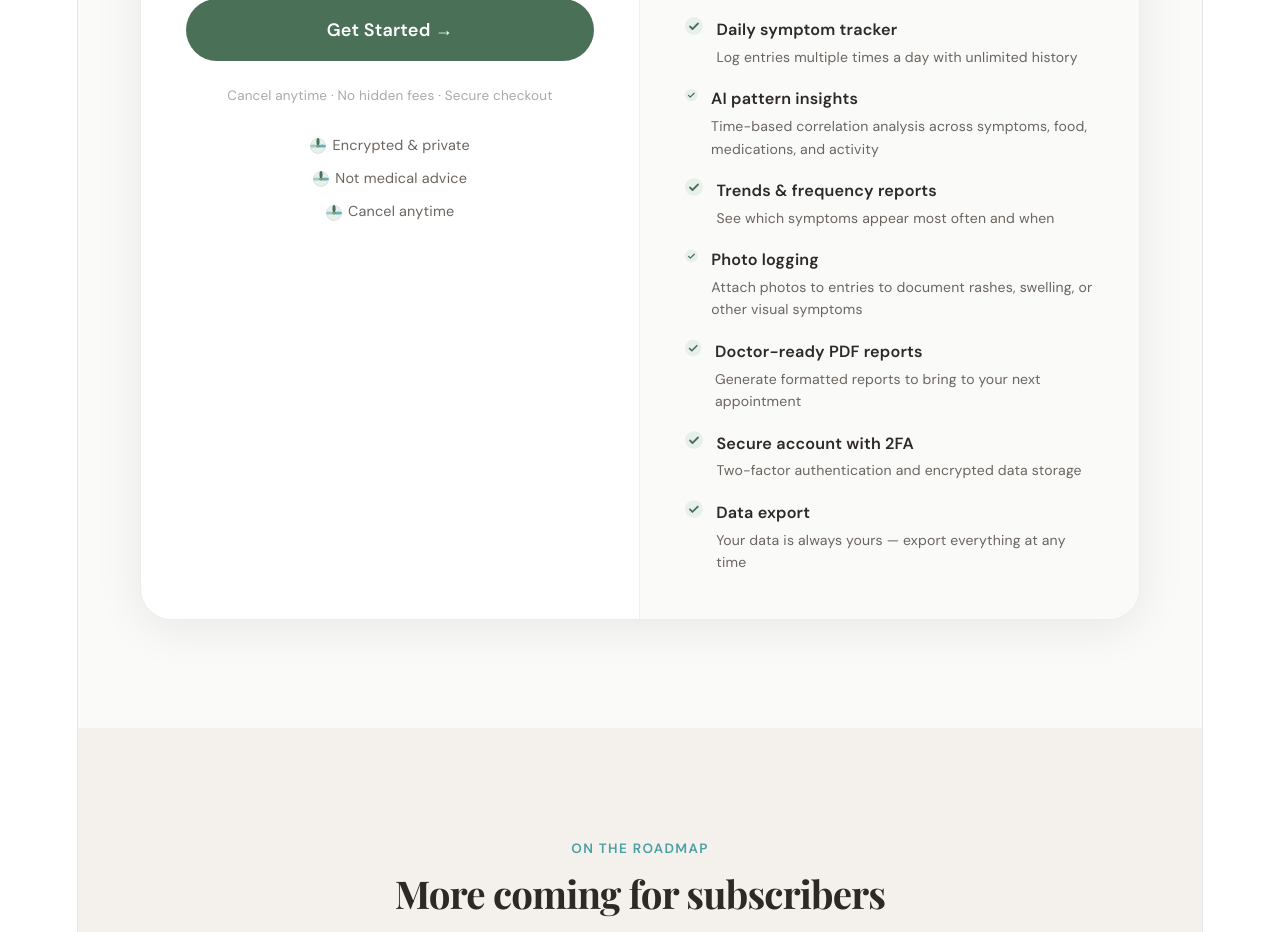
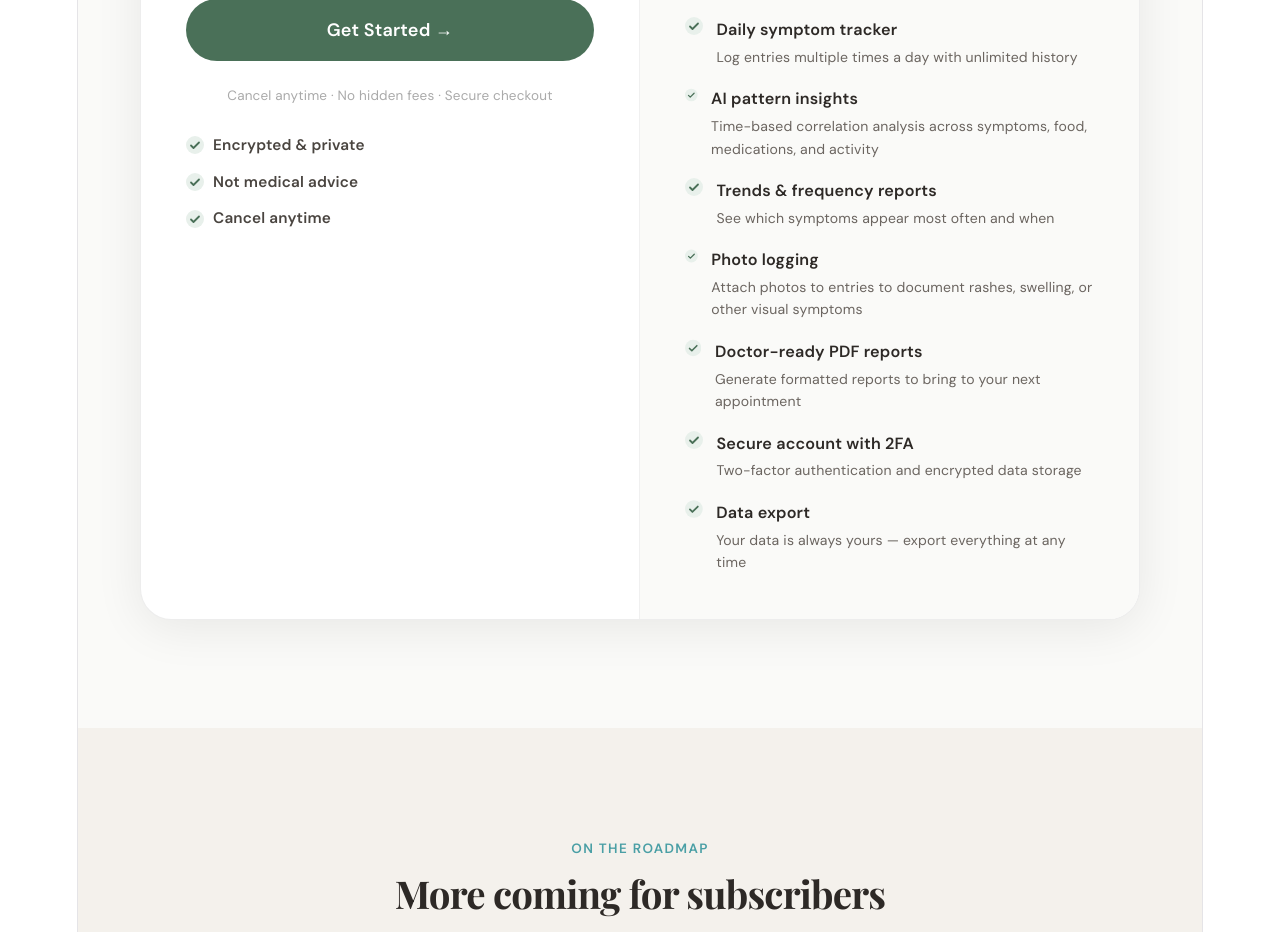
Before and after one commit to tiffanykbuettner-lab/care-compass-landing, a React (Vite) app: page /pricing in a window 1280 px wide. Shown: the part 1100-2032 px from the top of the page. Built offline with nearby package versions, Linux system fonts and the light colour scheme; a web font is replaced by a local one.

Commit message:
fix botanical mark size and alignment on pricing page

```diff
--- a/src/CareCompassPricing.jsx
+++ b/src/CareCompassPricing.jsx
@@ -226,9 +226,9 @@ export default function CareCompassPricing() {
                   <p style={s.subscribeNote}>Cancel anytime · No hidden fees · Secure checkout</p>
 
                   <div style={s.trustRow}>
-                    <span style={s.trustItem}><svg width="16" height="16" viewBox="0 0 72 72" fill="none" style={{marginRight:"0.35rem",verticalAlign:"middle"}}><circle cx="36" cy="36" r="34" fill="#e8f0eb" stroke="#7a9e87" strokeWidth="1"/><ellipse cx="36" cy="17" rx="7" ry="17" fill="#4a7058"/><ellipse cx="55" cy="36" rx="17" ry="7" fill="#4a9fa5" opacity="0.8"/><ellipse cx="17" cy="36" rx="17" ry="7" fill="#4a9fa5" opacity="0.45"/><circle cx="36" cy="36" r="7" fill="#4a7058"/><circle cx="36" cy="36" r="3" fill="#e8f0eb"/></svg>Encrypted & private</span>
-                    <span style={s.trustItem}><svg width="16" height="16" viewBox="0 0 72 72" fill="none" style={{marginRight:"0.35rem",verticalAlign:"middle"}}><circle cx="36" cy="36" r="34" fill="#e8f0eb" stroke="#7a9e87" strokeWidth="1"/><ellipse cx="36" cy="17" rx="7" ry="17" fill="#4a7058"/><ellipse cx="55" cy="36" rx="17" ry="7" fill="#4a9fa5" opacity="0.8"/><ellipse cx="17" cy="36" rx="17" ry="7" fill="#4a9fa5" opacity="0.45"/><circle cx="36" cy="36" r="7" fill="#4a7058"/><circle cx="36" cy="36" r="3" fill="#e8f0eb"/></svg>Not medical advice</span>
-                    <span style={s.trustItem}><svg width="16" height="16" viewBox="0 0 72 72" fill="none" style={{marginRight:"0.35rem",verticalAlign:"middle"}}><circle cx="36" cy="36" r="34" fill="#e8f0eb" stroke="#7a9e87" strokeWidth="1"/><ellipse cx="36" cy="17" rx="7" ry="17" fill="#4a7058"/><ellipse cx="55" cy="36" rx="17" ry="7" fill="#4a9fa5" opacity="0.8"/><ellipse cx="17" cy="36" rx="17" ry="7" fill="#4a9fa5" opacity="0.45"/><circle cx="36" cy="36" r="7" fill="#4a7058"/><circle cx="36" cy="36" r="3" fill="#e8f0eb"/></svg>Cancel anytime</span>
+                    <span style={s.trustItem}><CheckIcon/> Encrypted & private</span>
+                    <span style={s.trustItem}><CheckIcon/> Not medical advice</span>
+                    <span style={s.trustItem}><CheckIcon/> Cancel anytime</span>
                   </div>
                 </div>
 
@@ -370,8 +370,8 @@ const s = {
   annualNote: { fontSize: "0.82rem", color: WARM_GRAY, margin: 0, lineHeight: 1.6 },
   subscribeBtn: { display: "block", background: SAGE_DARK, color: "#fff", padding: "1rem 2rem", borderRadius: "100px", fontSize: "1rem", fontWeight: 600, textDecoration: "none", textAlign: "center", transition: "background 0.2s" },
   subscribeNote: { fontSize: "0.75rem", color: "#aaa", textAlign: "center", margin: 0 },
-  trustRow: { display: "flex", flexDirection: "column", gap: "0.4rem" },
-  trustItem: { fontSize: "0.8rem", color: WARM_GRAY },
+  trustRow: { display: "flex", flexDirection: "column", gap: "0.6rem", alignItems: "flex-start" },
+  trustItem: { display: "flex", alignItems: "center", gap: "0.5rem", fontSize: "0.85rem", fontWeight: 600, color: INK_LIGHT },
 
   featuresLabel: { fontSize: "0.75rem", fontWeight: 700, letterSpacing: "0.1em", textTransform: "uppercase", color: WARM_GRAY, margin: "0 0 1.25rem" },
   featuresList: { display: "flex", flexDirection: "column", gap: "1rem" },
```
